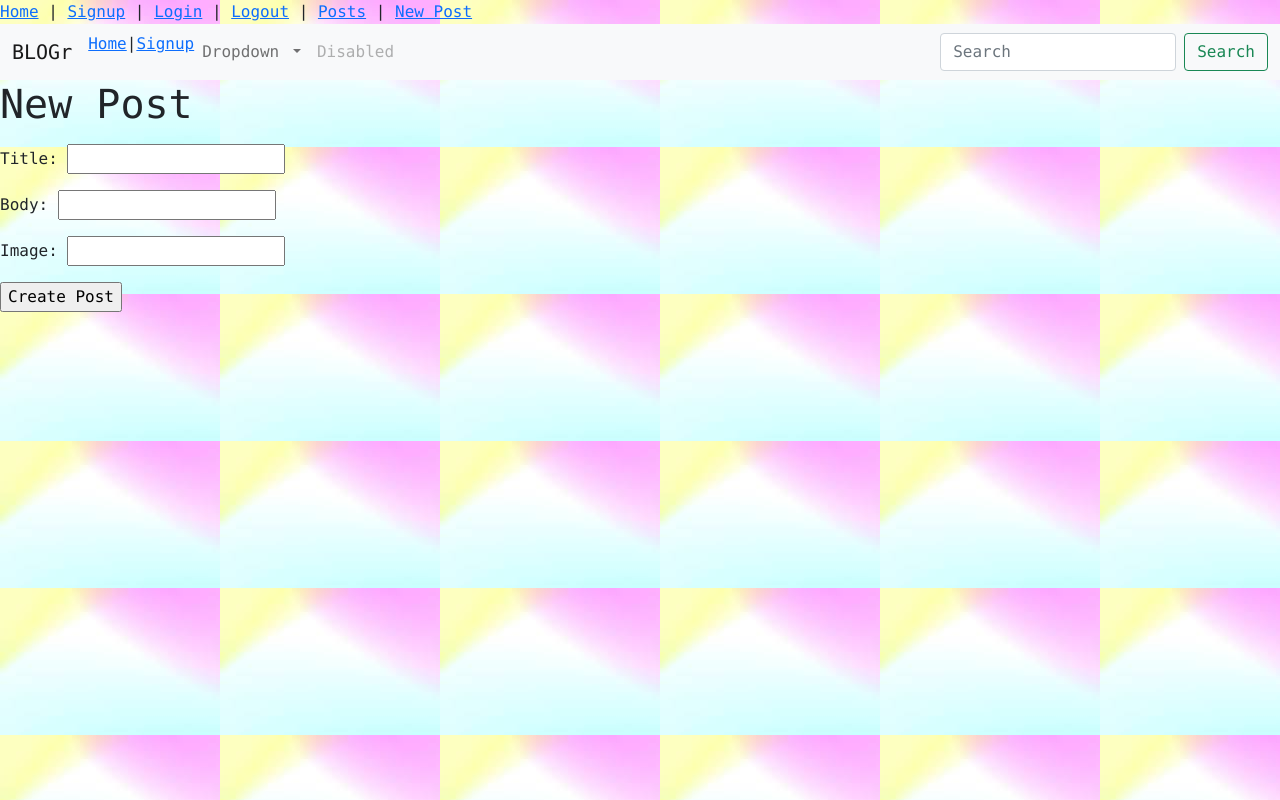
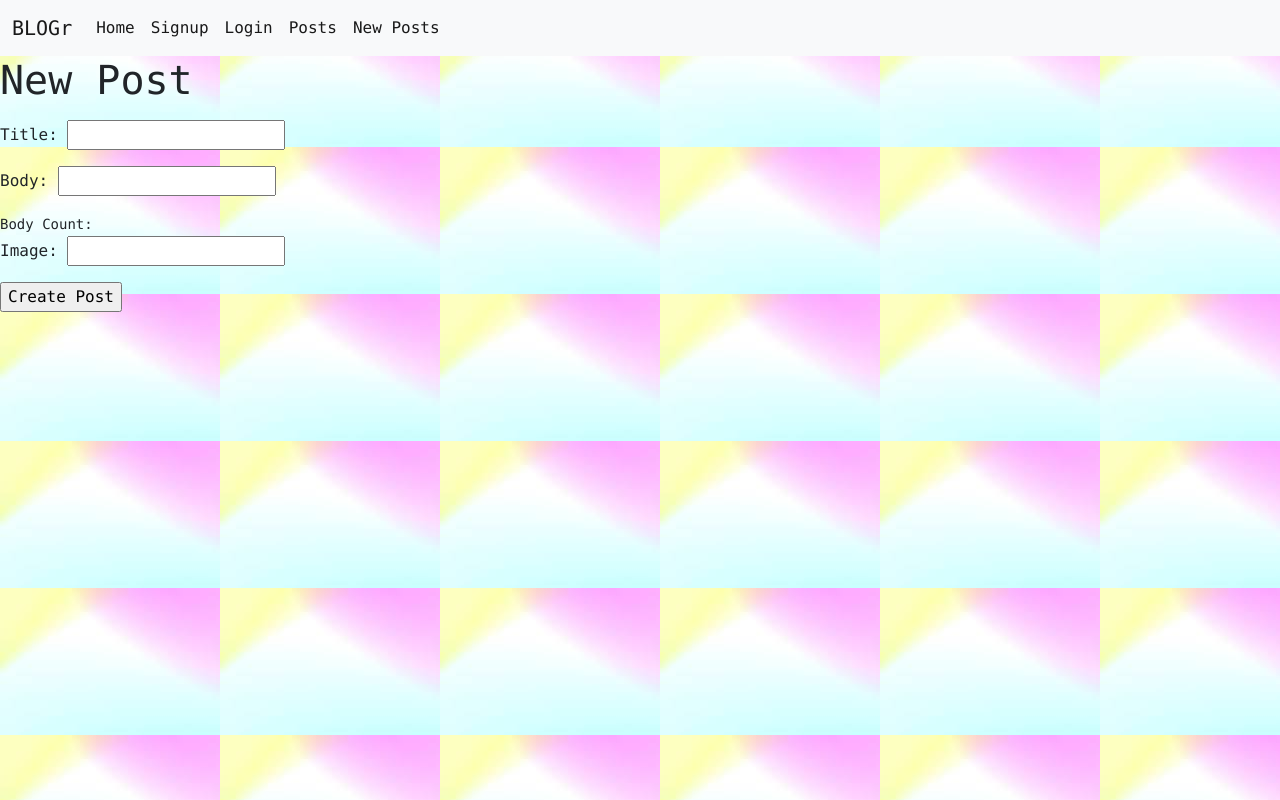
Before and after one commit to DeeGeeW/blog-frontend, a Vue app: page /posts/new in a window 1280 px wide. Built offline with nearby package versions, Linux system fonts and the light colour scheme.

Commit message:
if conditional for loggin not complete hover function

```diff
--- a/src/App.vue
+++ b/src/App.vue
@@ -1,5 +1,5 @@
 <template>
-  <nav>
+  <!-- <nav>
     <router-link to="/">Home</router-link>
     |
     <router-link to="/signup">Signup</router-link>
@@ -11,7 +11,7 @@
     <router-link to="/posts">Posts</router-link>
     |
     <router-link to="/posts/new">New Post</router-link>
-  </nav>
+  </nav> -->
   <nav class="navbar navbar-expand-lg navbar-light bg-light">
     <div class="container-fluid">
       <a class="navbar-brand" href="#">BLOGr</a>
@@ -29,13 +29,22 @@
       <div class="collapse navbar-collapse" id="navbarSupportedContent">
         <ul class="navbar-nav me-auto mb-2 mb-lg-0">
           <li class="nav-item">
-            <router-link to="/">Home</router-link>
+            <a class="nav-link active" aria-current="page" href="/">Home</a>
           </li>
-          |
+          <li v-if="!isLoggedIn" key="" class="nav-item"></li>
+          <a class="nav-link active" aria-current="page" href="/signup">Signup</a>
+          <li v-if="!isLoggedIn" class="nav-item"></li>
+          <a class="nav-link active" aria-current="page" href="/login">Login</a>
+          <li v-if="isLoggedIn" class="nav-item">
+            <a class="nav-link active" aria-current="page" href="/logout">Logout</a>
+          </li>
           <li class="nav-item">
-            <router-link to="/signup">Signup</router-link>
+            <a class="nav-link active" aria-current="page" href="/posts">Posts</a>
           </li>
-          <li class="nav-item dropdown">
+          <li class="nav-item">
+            <a class="nav-link active" aria-current="page" href="/posts/new">New Posts</a>
+          </li>
+          <!-- <li class="nav-item dropdown">
             <a
               class="nav-link dropdown-toggle"
               href="#"
@@ -52,20 +61,35 @@
               <li><hr class="dropdown-divider" /></li>
               <li><a class="dropdown-item" href="#">Something else here</a></li>
             </ul>
-          </li>
+          </li> -->
           <li class="nav-item">
-            <a class="nav-link disabled">Disabled</a>
+            <!-- <a class="nav-link disabled">Disabled</a> -->
           </li>
         </ul>
-        <form class="d-flex">
+        <!-- <form class="d-flex">
           <input class="form-control me-2" type="search" placeholder="Search" aria-label="Search" />
           <button class="btn btn-outline-success" type="submit">Search</button>
-        </form>
+        </form> -->
       </div>
     </div>
   </nav>
   <router-view />
 </template>
+
+<script>
+export default {
+  data: function () {
+    return {
+      isLoggedIn: false,
+    };
+  },
+  watch: {
+    $route: function () {
+      this.isLoggedIn = !!localStorage.jwt;
+    },
+  },
+};
+</script>
 
 <style>
 body {
--- a/src/views/PostNew.vue
+++ b/src/views/PostNew.vue
@@ -41,6 +41,7 @@ export default {
         Body:
         <input type="text" v-model="newPost.body" />
       </p>
+      <small>Body Count: {{ newPost?.body?.length }}</small>
       <p>
         Image:
         <input type="text" v-model="newPost.image" />
--- a/src/views/PostsIndex.vue
+++ b/src/views/PostsIndex.vue
@@ -6,6 +6,7 @@ export default {
     return {
       message: "Posts",
       posts: [],
+      currentPost: {},
     };
   },
   created: function () {
@@ -23,16 +24,34 @@ export default {
 </script>
 
 <template>
-  <div class="home">
-    <h1 id="page-title">{{ message }} count: {{ posts.length }}</h1>
-    <div v-for="post in posts" v-bind:key="post.user_id">
-      <h3>{{ post.title }}</h3>
-      <p>{{ post.body }}</p>
-      <router-link v-bind:to="`/posts/${post.id}`">
-        <img v-bind:src="post.image" v-bind:alt="post.title" style="max-width: 250px" />
-      </router-link>
+  <div class="home row">
+    <h1 class="m-3">{{ message }} count: {{ posts.length }}</h1>
+    <div
+      class="col"
+      v-bind:class="{ selected: post === currentPost }"
+      v-for="post in posts"
+      v-bind:key="post.id"
+      v-on:mouseover="currentPost = post"
+    >
+      <div class="card" style="width: 18rem">
+        <img v-bind:src="post.image" class="card-img-top" v-bind:alt="post.title" />
+        <div class="card-body">
+          <h5 class="card-title">{{ post.title }}</h5>
+          <!-- <p class="card-text">Body: {{ post.body }}</p> -->
+          <a v-bind:href="`/posts/${post.id}`" class="btn btn-primary">More Info</a>
+        </div>
+      </div>
     </div>
   </div>
 </template>
 
-<style></style>
+<style>
+.selected .card-body {
+  color: orangered;
+  background-color: aqua;
+}
+img {
+  height: 250px;
+  object-fit: cover;
+}
+</style>
```
